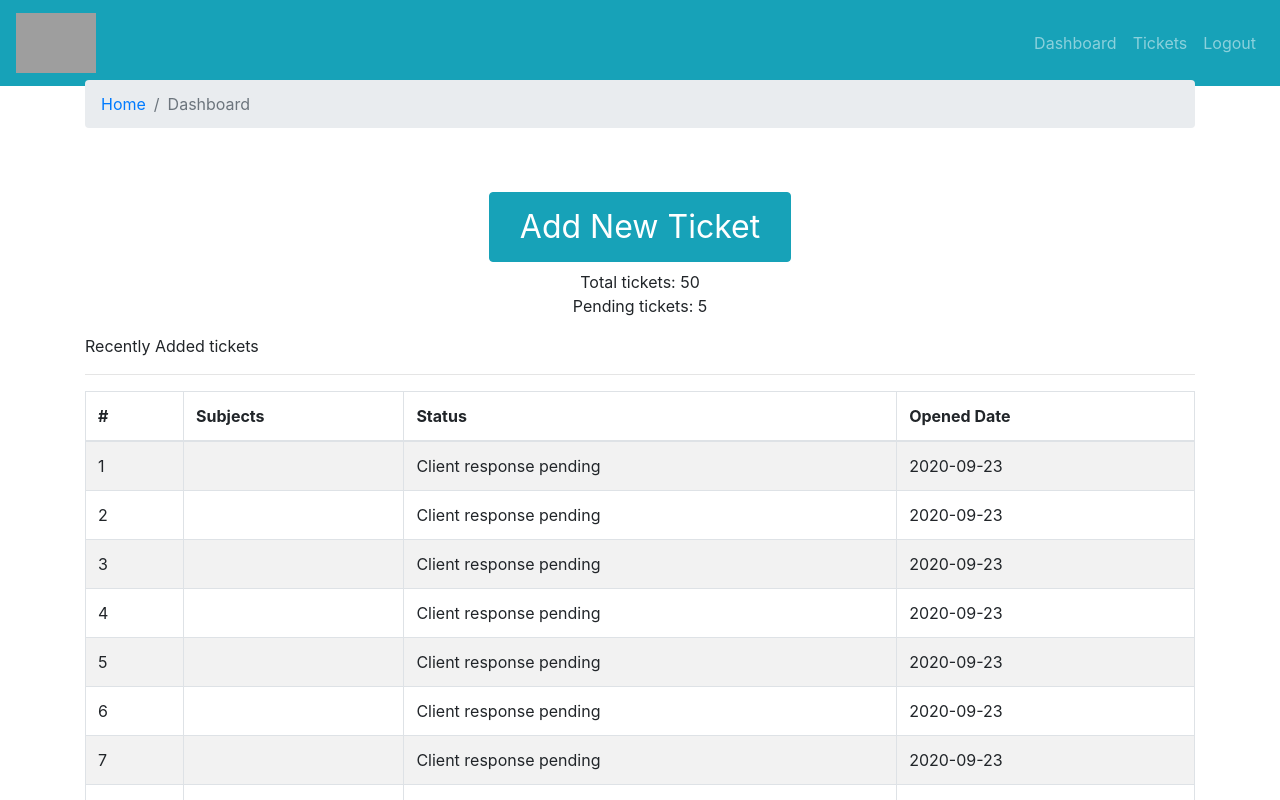
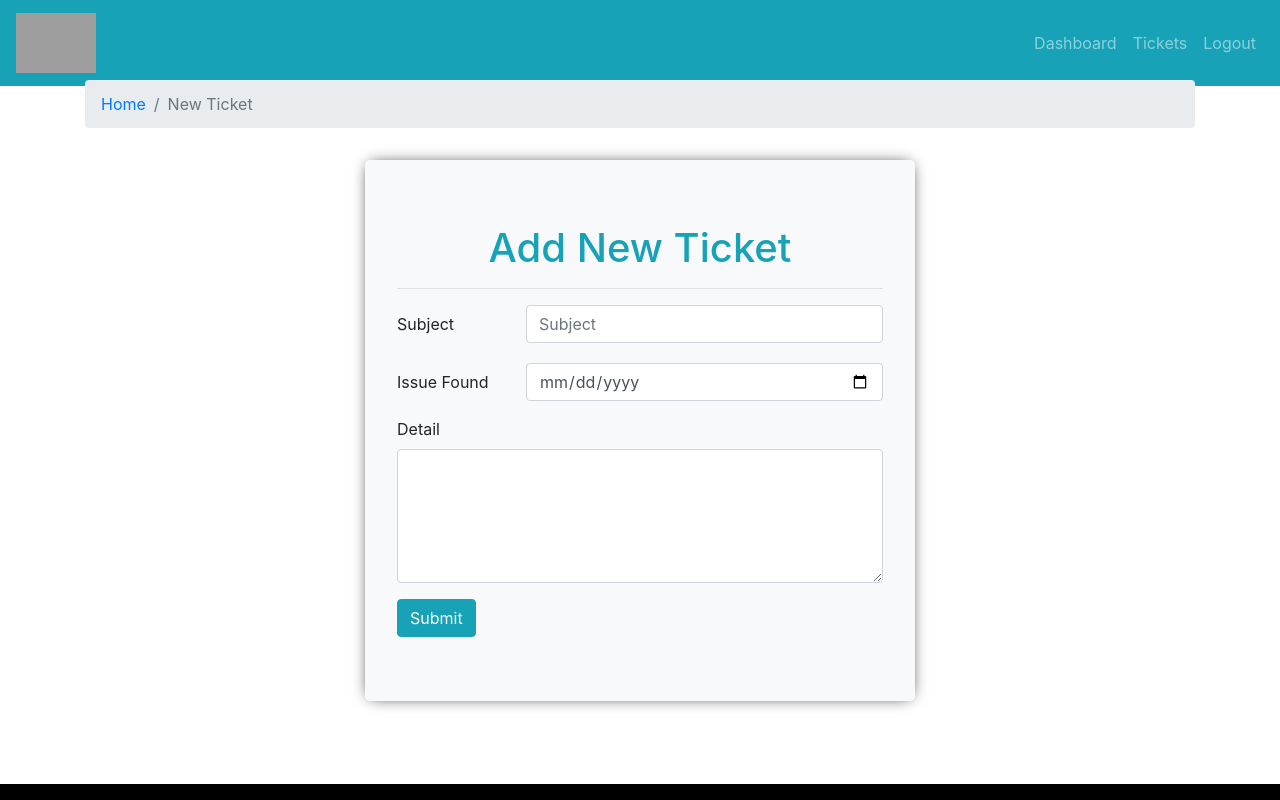
Before and after one commit to RajaBharatS/crm-frontend, a React (Create React App) app: page / in a window 1280 px wide. Shown: the top 800 px of the page. Built offline with nearby package versions, Linux system fonts and the light colour scheme; grey boxes are pictures that could not be loaded.

Commit message:
add new ticket form added

```diff
--- a/src/App.js
+++ b/src/App.js
@@ -1,9 +1,10 @@
 import React from "react";
 import './App.css';
 import { DefaultLayout } from "./layout/DefaultLayout";
-import { Dashboard } from "./pages/dashboard/Dashboard.page";
+// import { Dashboard } from "./pages/dashboard/Dashboard.page";
 
-import { Entry } from "./pages/entry/Entry.page";
+// import { Entry } from "./pages/entry/Entry.page";
+import { AddTicket } from "./pages/new-ticket/AddTicket.page";
 
 
 function App() {
@@ -11,7 +12,8 @@
     <div className="App">
       {/*<Entry /> */}
       <DefaultLayout>
-        <Dashboard />
+        {/* <Dashboard /> */}
+        <AddTicket />
       </DefaultLayout>
     </div>
   );
--- /dev/null
+++ b/src/component/add-ticket-form/AddTicketForm.comp.js
@@ -0,0 +1,79 @@
+import React from "react";
+import { Form, Button, Row, Col } from "react-bootstrap";
+import PropTypes from "prop-types";
+
+
+import "./add-ticket-form.style.css";
+
+export const AddTicketForm = ({
+    handleOnSubmit,
+    handleOnChange,
+    frmDataError,
+    frmDt,
+}) => {
+    console.log(frmDt);
+    return (
+            <div className="jumbotron mt-3 add-new-ticket bg-light" >
+                <h1 className="text-info text-center">Add New Ticket</h1>
+                <hr />
+                <Form autoComplete="off" onSubmit={handleOnSubmit}>
+                        <Form.Group as={Row}>
+                            <Form.Label column sm={3}>
+                                Subject
+                            </Form.Label>
+                            <Col sm={9}>
+                            <Form.Control
+                                name="subject"
+                                value={frmDt.subject}
+
+                                onChange={handleOnChange}
+                                placeholder="Subject"
+                                required
+                            />
+                            <Form.Text className="text-danger">
+                                {frmDataError.subject && "Subject is required"}
+                            </Form.Text>
+                            </Col>
+                        </Form.Group>
+                        <p />
+                        <Form.Group as={Row}>
+                            <Form.Label column sm={3}>
+                                Issue Found
+                            </Form.Label>
+                            <Col sm={9}>
+                                <Form.Control
+                                    type="date"
+                                    name="issueDate"
+                                    value={frmDt.issueDate}
+                                    onChange={handleOnChange}
+                                    required
+                                />
+                            </Col>
+                        </Form.Group>
+                        <p />
+                        <Form.Group>
+                            <Form.Label>Detail</Form.Label>
+                            <Form.Control
+                                as="textarea"
+                                name="detail"
+                                value={frmDt.detail}
+                                rows="5"
+                                onChange={handleOnChange}
+                                required
+                            />
+                        </Form.Group>
+                        <p />
+                        <Button type="submit" variant="info" block="true">
+                            Submit
+                        </Button>
+                    </Form>
+            </div>
+    );
+};
+
+AddTicketForm.propTypes = {
+    handleOnSubmit: PropTypes.func.isRequired,
+    handleOnChange: PropTypes.func.isRequired,
+    frmDt: PropTypes.object.isRequired,
+    frmDataError: PropTypes.object.isRequired,
+ };
--- /dev/null
+++ b/src/component/add-ticket-form/add-ticket-form.style.css
@@ -0,0 +1,7 @@
+.add-new-ticket {
+    max-width: 550px;
+    margin-left: auto;
+    margin-right: auto;
+    background: white;
+    box-shadow: 0px 0px 15px -5px black;
+}
--- a/src/pages/entry/Entry.page.js
+++ b/src/pages/entry/Entry.page.js
@@ -53,8 +53,8 @@
     };
 
     return (
-        <div className="entry-page bg-info">
-            <div className="jumbotron">
+        //<div className="">
+            <div className="jumbotron entry-page bg-info">
                 {frmLoad === 'login' && (
                     <LoginForm
                         handleOnChange={handleOnChange}
@@ -74,6 +74,6 @@
                     />
                     )}
             </div>
-        </div>
+        //</div>
     );
 };
--- /dev/null
+++ b/src/pages/new-ticket/AddTicket.page.js
@@ -0,0 +1,66 @@
+import React, { useEffect, useState } from "react";
+import { Container, Row, Col } from "react-bootstrap";
+import { PageBreadcrumb } from "../../component/breadcrumb/Breadcrumb.comp";
+import { AddTicketForm } from "../../component/add-ticket-form/AddTicketForm.comp";
+import { shortText } from "../../utils/validation";
+
+const initialFrmDt ={
+    subject:"",
+    issueDate: "",
+    detail: "",
+};
+const initialFrmError ={
+    subject: false,
+    issueDate: false,
+    detail: false,
+};
+export const AddTicket = () => {
+    const [frmData, setFrmData] = useState(initialFrmDt);
+    const [frmDataError, setFrmDataError] = useState(initialFrmError);
+    useEffect(() => {}, [frmData, frmDataError]);
+
+    const handleOnChange = e =>{
+        const {name, value} = e.target;
+
+        setFrmData({
+            ...frmData,
+            [name]: value,
+        });
+    };
+
+    const handleOnSubmit = async (e) => {
+        e.preventDefault();
+
+        setFrmDataError(initialFrmError)
+
+        const isSubjectValid = await shortText(frmData.subject);
+
+            setFrmDataError({
+                ...initialFrmError,
+                subject: !isSubjectValid,
+            });
+
+        console.log("Form submit request received", frmData);
+    };
+
+    return (
+        <Container>
+            <Row>
+                <Col>
+                <PageBreadcrumb page="New Ticket" />
+                </Col>
+            </Row>
+
+            <Row>
+                <Col>
+                    <AddTicketForm
+                        handleOnChange={handleOnChange}
+                        handleOnSubmit={handleOnSubmit}
+                        frmDt = {frmData}
+                        frmDataError={frmDataError}
+                    />
+                </Col>
+            </Row>
+        </Container>
+    );
+};
--- /dev/null
+++ b/src/utils/validation.js
@@ -0,0 +1,3 @@
+export const shortText = (str) => {
+    return str.length >= 3 && str.length <= 100;
+};
```
